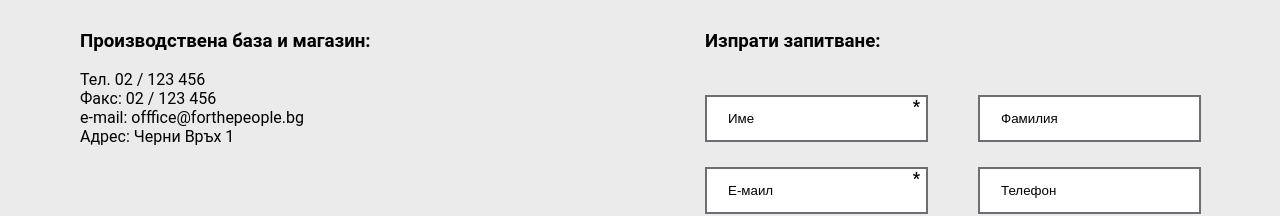
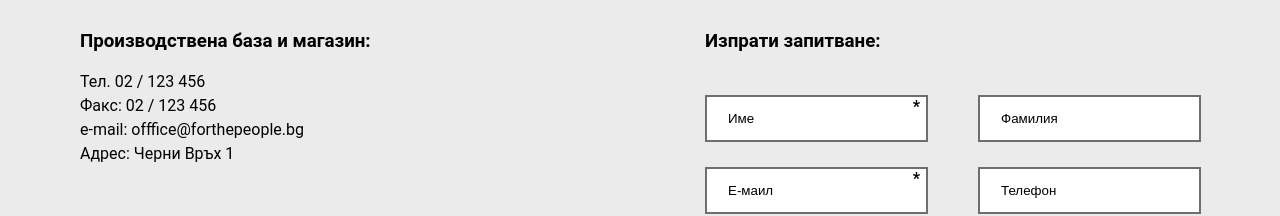
Before and after one commit to Icaka03/ContactForm, a React (Create React App) app in the folder my-app/: page / in a window 1280 px wide. Shown: the part 409-625 px from the top of the page. Built offline with nearby package versions, Linux system fonts and the light colour scheme.

Commit message:
fix line-height

```diff
--- a/my-app/src/styles/contactForm.css
+++ b/my-app/src/styles/contactForm.css
@@ -51,6 +51,10 @@
   color: red;
 }
 
+.info-list p {
+  line-height: 1.5;
+}
+
 .form-button {
   background-color: #2f2f2f;
   color: #fff;
@@ -87,6 +91,7 @@
   }
   .info-list p {
     font-size: 20px;
+    line-height: 1.5;
   }
 
   .normal-input {
```
